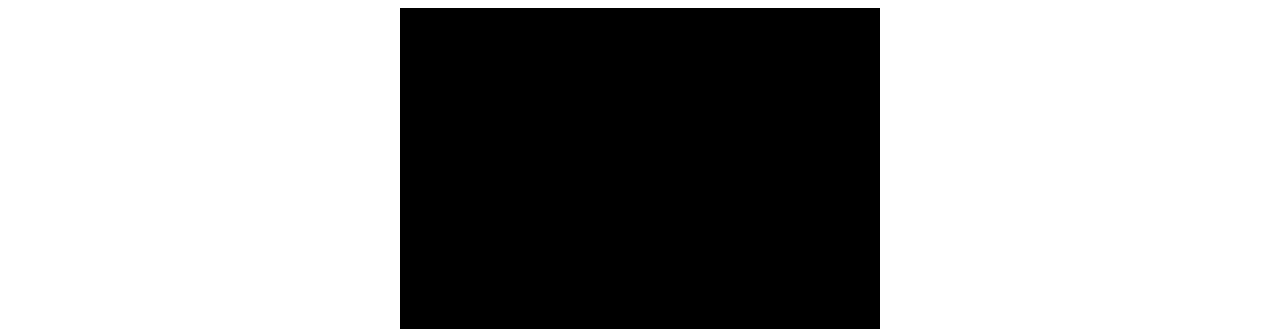
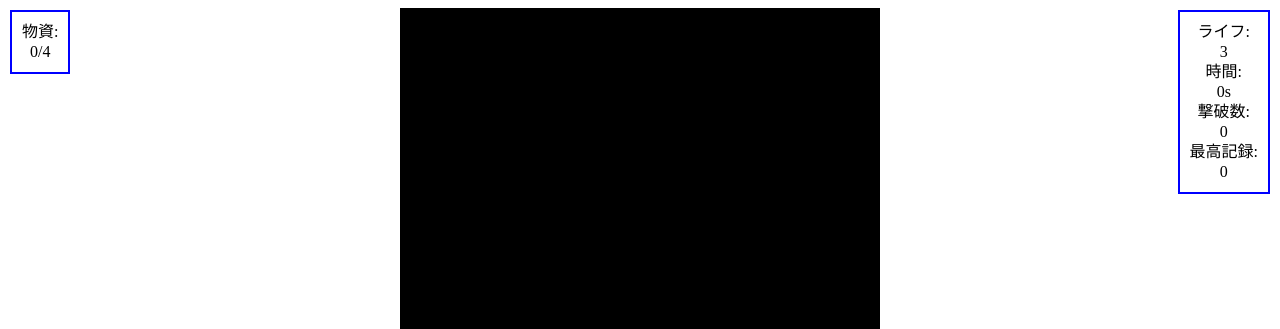
Before and after one commit to CinnabonK/shooting, a plain HTML site: page index.html in a window 1280 px wide. Shown: the top 329 px of the page. Drawn offline with Linux system fonts and the light colour scheme.

Commit message:
Update index.html

```diff
--- a/index.html
+++ b/index.html
@@ -14,8 +14,8 @@
             position: absolute;
             top: 10px;
             padding: 10px;
-            border: 2px solid white;
-            color: white;
+            border: 2px solid blue;
+            color: black;
             text-align: center;
             line-height: 20px;
             font-size: 16px;
```
